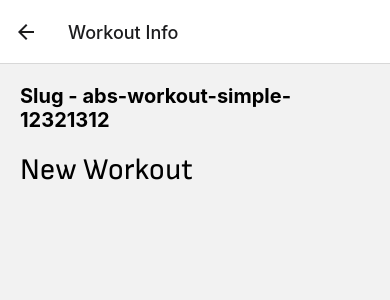
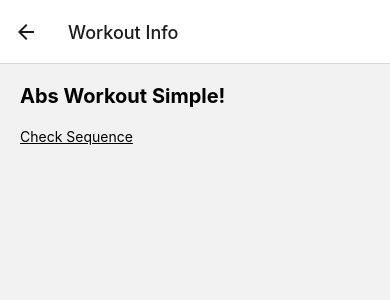
Before and after one commit to 1JigSaW/ReactNativeApp, a React Native app: screen /Home in a window 390 px wide. Both pictures are taken after a click on the element 195 px from the left and 167 px from the top of the page. Shown: the top 300 px of the page. Built offline with nearby package versions, Linux system fonts and the light colour scheme.

Commit message:
Modal and hooks

```diff
--- /dev/null
+++ b/comonents/styled/Modal.tsx
@@ -0,0 +1,37 @@
+import { useState } from "react";
+import { View, Text, Button, StyleSheet, Pressable, Modal as DefaultModal } from "react-native";
+import { PressableText } from "./PressableText";
+
+export function Modal() {
+    const [isModalVisible, setModalVisible] = useState(false);
+    return (
+        <View>
+            <DefaultModal
+                visible={isModalVisible}
+                transparent={false}
+                animationType="slide"
+            >
+                <View style={styles.centerView}>
+                    <Text>Hello There!</Text>
+                    <PressableText
+                        onPress={() => setModalVisible(false)}
+                        text="Close"
+                    />
+                </View>
+            </DefaultModal>
+            <PressableText
+                onPress={() => setModalVisible(true)}
+                text="Check Sequence"
+            />
+        </View>
+    )
+}
+
+
+const styles = StyleSheet.create({
+    centerView: {
+        flex: 1,
+        justifyContent: "center",
+        alignItems: "center",
+    }
+})
--- /dev/null
+++ b/comonents/styled/PressableText.tsx
@@ -0,0 +1,19 @@
+import React from "react";
+import { Pressable, Text, PressableProps } from "react-native";
+
+
+
+
+export function PressableText(props: PressableProps & {text: string}) {
+
+
+    return (
+        <Pressable
+            {...props}
+        >
+            <Text style={{textDecorationLine: "underline"}}>
+                {props.text}
+            </Text>
+        </Pressable>
+    )
+}
--- /dev/null
+++ b/hooks/useWorkoutBySlug.ts
@@ -0,0 +1,20 @@
+import { useEffect, useState } from "react";
+import { getWorkoutsBySlug } from "../storage/workout";
+import { Workout } from "../types/data";
+
+export const useWorkoutBySlug = (slug: string) => {
+    const [workout, setWorkout] = useState<Workout>();
+
+    useEffect(() => {
+        async function getData() {
+            console.log("Getting Data!");
+            const _workout = await getWorkoutsBySlug(slug);
+            setWorkout(_workout);
+        }
+
+
+        getData();
+    }, [])
+
+    return workout;
+}
--- a/screens/WorkoutDetailScreen.tsx
+++ b/screens/WorkoutDetailScreen.tsx
@@ -1,8 +1,9 @@
-import { SofiaSans } from "../comonents/styled/SofiaSans";
-import { View, Text, Button, StyleSheet,} from "react-native";
+
+import { View, Text, Button, StyleSheet, Pressable } from "react-native";
 import { NativeStackHeaderProps } from "@react-navigation/native-stack";
-import { useEffect } from "react";
-import { getWorkoutsBySlug } from "../storage/workout";
+import { useWorkoutBySlug } from "../hooks/useWorkoutBySlug";
+import React from "react";
+import { Modal } from "../comonents/styled/Modal";
 
 type DetailParams = {
     route: {
@@ -15,25 +16,12 @@
   type Navigation = NativeStackHeaderProps & DetailParams
 
   export default function WorkoutDetailScreen({route}: Navigation) {
-
-    useEffect(() => {
-        async function getData() {
-            const workout = await getWorkoutsBySlug(route.params.slug);
-            console.log(workout)
-        }
-
-        getData();
-    }, [])
+    const workout = useWorkoutBySlug(route.params.slug);
 
     return (
         <View style={styles.container}>
-            <Text style={styles.header}>Slug - {route.params.slug}</Text>
-            <SofiaSans
-            style={{fontSize: 30}}
-            >
-                New Workout
-            </SofiaSans>
-
+            <Text style={styles.header}>{workout?.name}</Text>
+            <Modal />
         </View>
     )
 }
@@ -47,5 +35,5 @@
         fontSize: 20,
         marginBottom: 20,
         fontWeight: "bold",
-    }
+    },
 })
```
